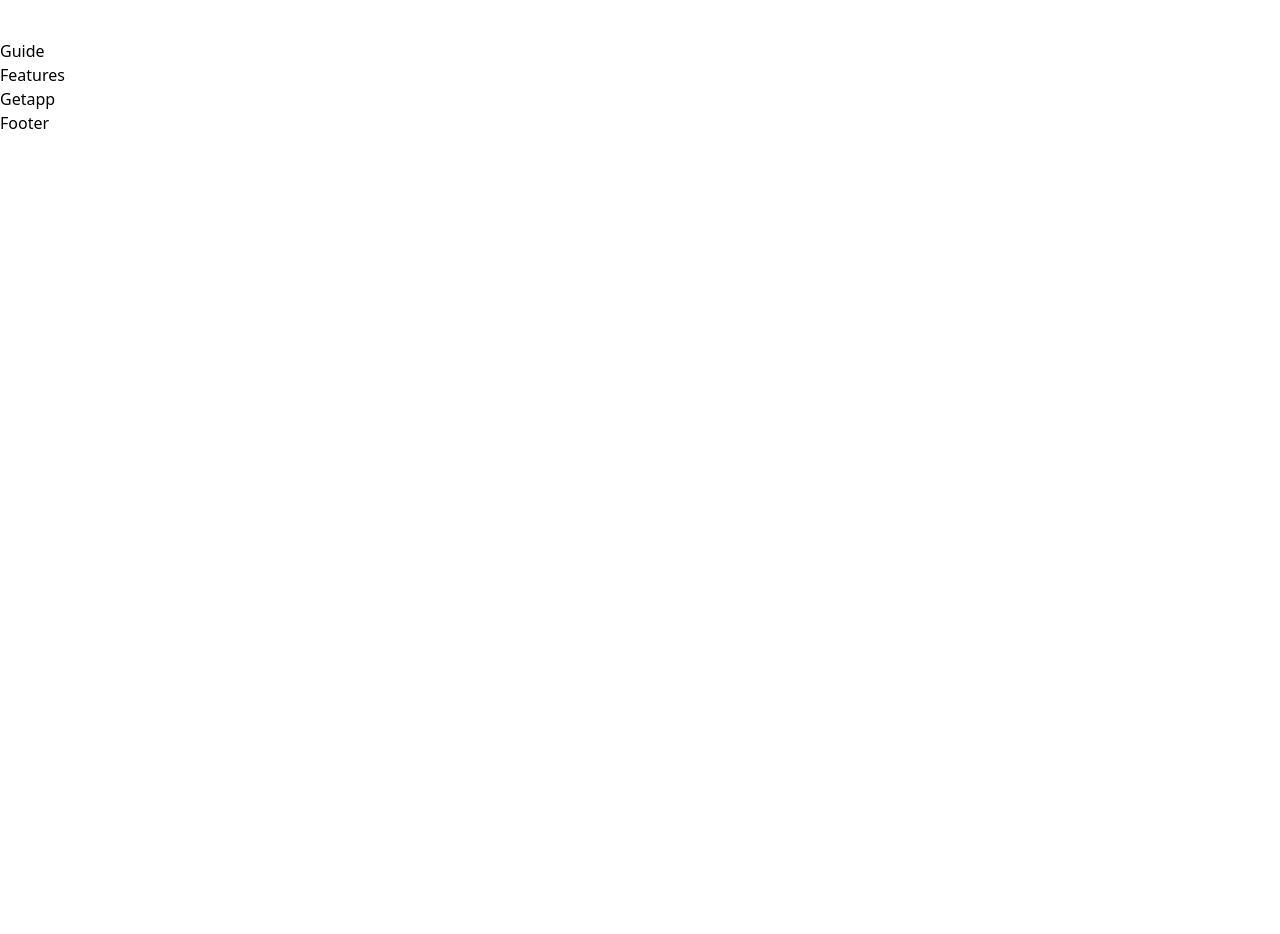
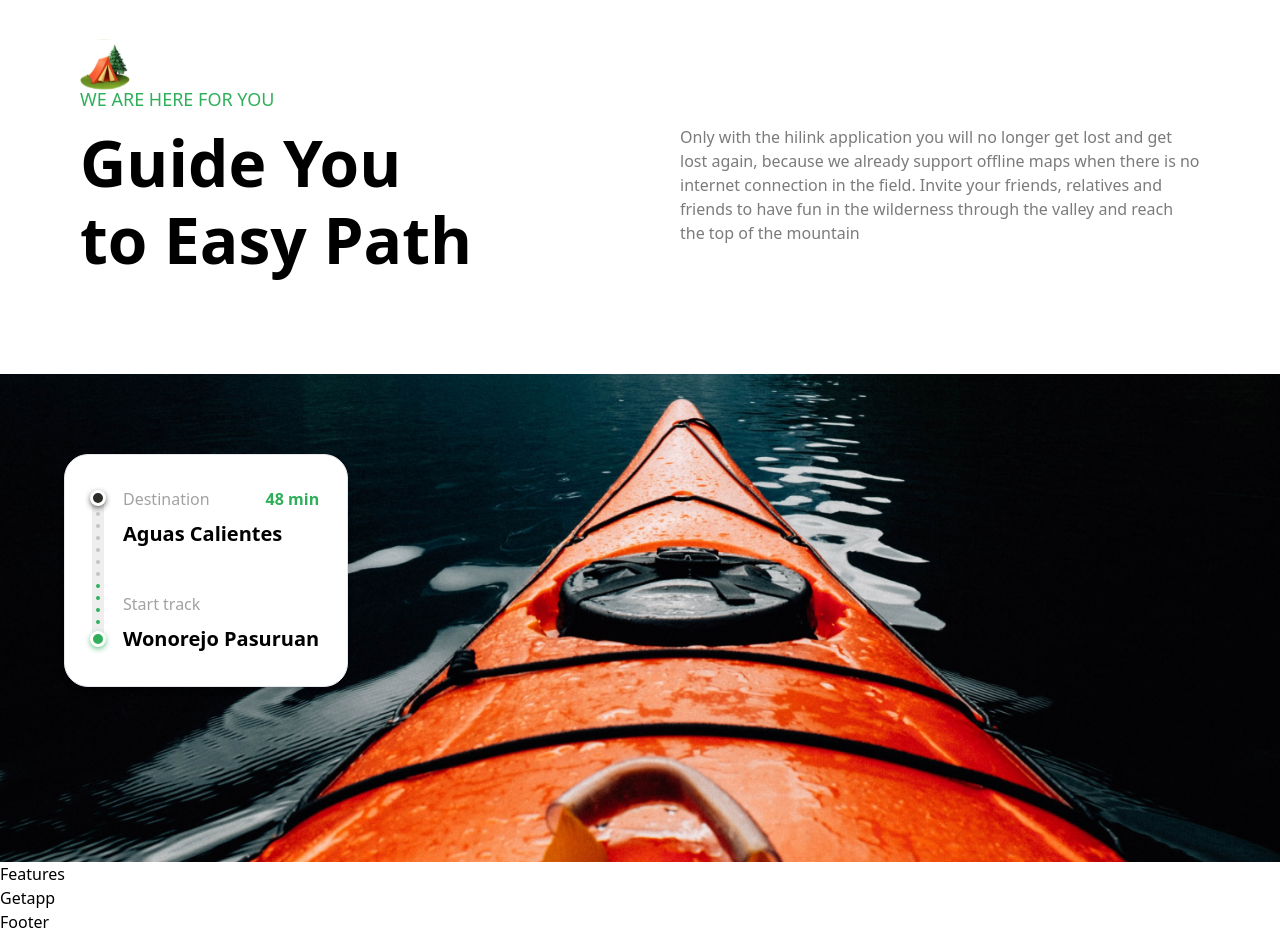
Before and after one commit to WilsonTomisin/camp-site, a Next.js app: page / in a window 1280 px wide. Shown: the part 1820-2754 px from the top of the page. Before the commit the page ends 1955 px from the top, so only its background shows below. Built offline with nearby package versions, Linux system fonts and the light colour scheme.

Commit message:
finsihed guide section

```diff
--- a/components/Guide.tsx
+++ b/components/Guide.tsx
@@ -1,7 +1,59 @@
+import Image from 'next/image'
 import React from 'react'
 
 export const Guide = () => {
   return (
-    <div>Guide</div>
+    <section className=' flexCenter flex-col '>
+      <div className=' padding-container max-container w-full pb-24'>
+        <Image src={'/camp.svg'} width={50} height={50} alt='camp-icon'/>
+        <p className=' regular-18 -mt-1 mb-3 text-green-50'>
+          WE ARE HERE FOR YOU
+        </p>
+        <div className=' flex flex-wrap justify-between gap-5 lg:gap-10 '>
+            <h1 className=' bold-40 lg:bold-64 xl:max-w-[396px] '>
+               Guide You to Easy Path
+            </h1>
+            <p className=' regular-16 text-gray-30 xl:max-w-[520px]'>
+              Only with the hilink application you will
+              no longer get lost and get lost again,
+              because we already support offline maps when
+              there is no internet connection in the field.
+              Invite your friends, relatives and friends to have fun
+              in the wilderness through the valley and reach the top
+              of the mountain
+            </p>
+        </div>
+      </div>
+      <div className=' flexCenter max-container relative w-full'>
+        <Image
+        src={'/boat.png'}
+        alt='boat'
+        width={1440}
+        height={580}
+        className=' w-full object-cover object-center 2xl:rounded-5xl'
+        />
+        <div className=' absolute flex bg-white py-8 pl-5 pr-7 gap-3
+        rounded-3xl border shadow-md md:left-[5%] lg:top-20'>
+          <Image src={'/meter.svg'}alt='meter' className=' w-auto h-full'
+          height={158} width={15}/>
+          <div className=' flexBetween flex-col'>
+            <div className=' flex w-full flex-col'>
+              <div className=' flexBetween w-full'>
+                  <p className=' regular-16 text-gray-20'> Destination</p>
+                  <p className=' bold-16 text-green-50 '>48 min</p>
+              </div>
+              <p className=' bold-20 mt-2'>Aguas Calientes</p>
+            </div>
+
+
+            <div className=' flex w-full flex-col'>
+                  <p className=' regular-16 text-gray-20'> Start track</p>
+                  <p className=' bold-20 mt-2 whitespace-nowrap'>Wonorejo Pasuruan</p>
+            </div>
+          </div>
+
+        </div>
+      </div>
+    </section>
   )
 }
```
